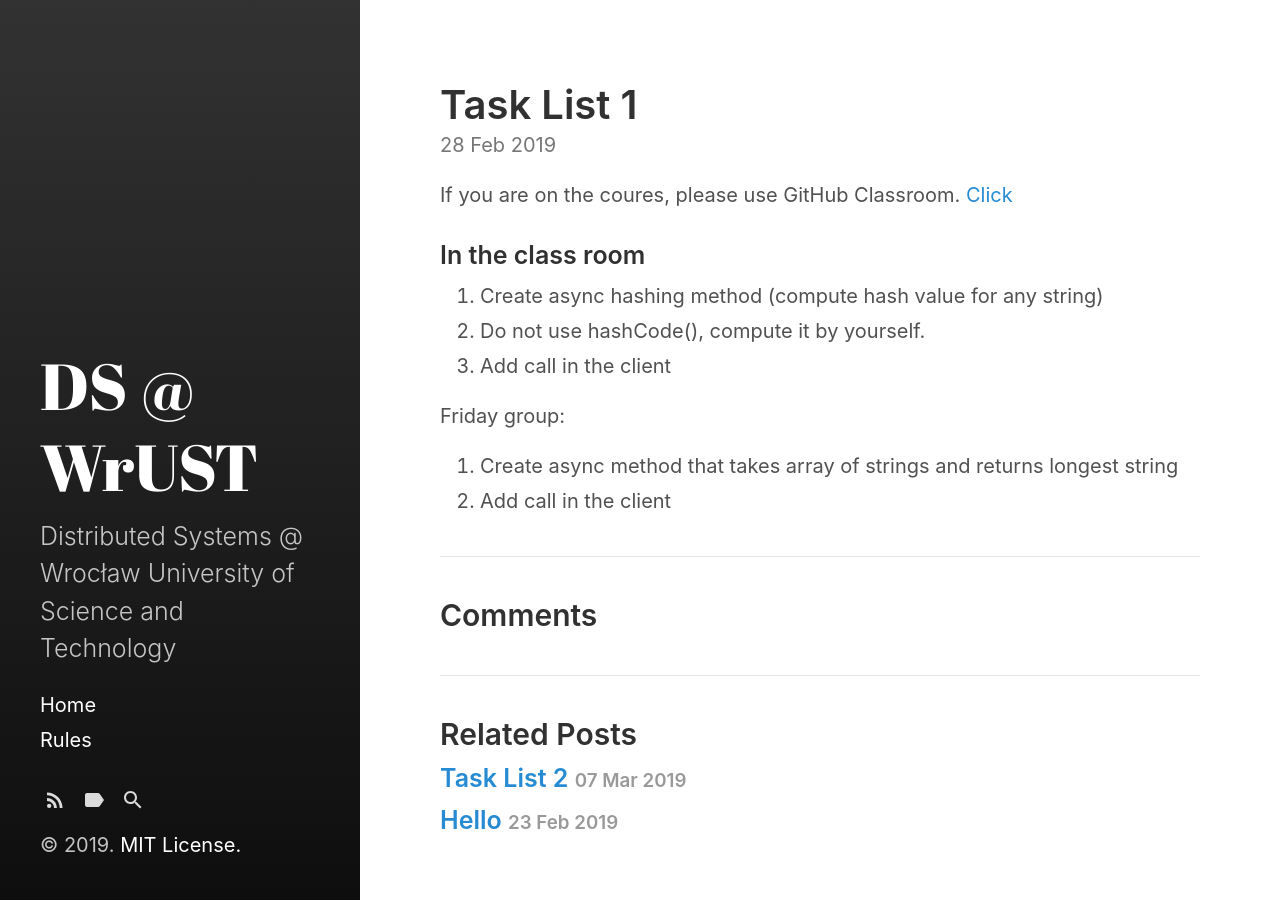
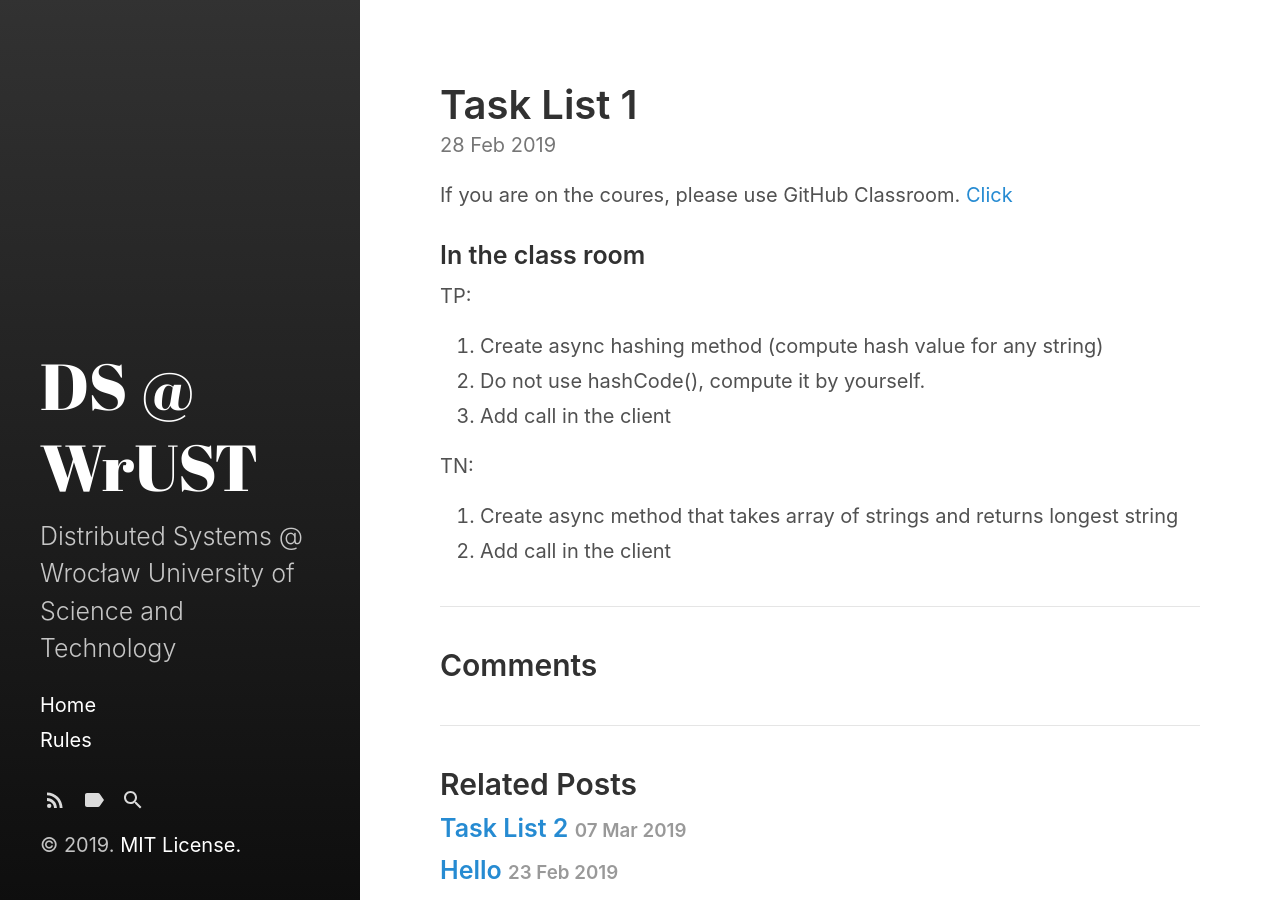
Before and after one commit to distributed-systems-wrust/distributed.github.com, a Jekyll site: the page built from _posts/2019-02-28-l1.md, in a window 1280 px wide. Built offline with Jekyll 4.4.1, drawn with Linux system fonts in a browser that asks for light colours.

Commit message:
typo fxi

```diff
--- a/_posts/2019-02-28-l1.md
+++ b/_posts/2019-02-28-l1.md
@@ -9,11 +9,14 @@ If you are on the coures, please use GitHub Classroom.
 
 ### In the class room
 
+TP:
+
 1. Create async hashing method (compute hash value for any string)
 2. Do not use hashCode(), compute it by yourself.
 3. Add call in the client
 
-Friday group:
+
+TN:
 
 1. Create async method that takes array of strings and returns longest string
 2. Add call in the client
```
